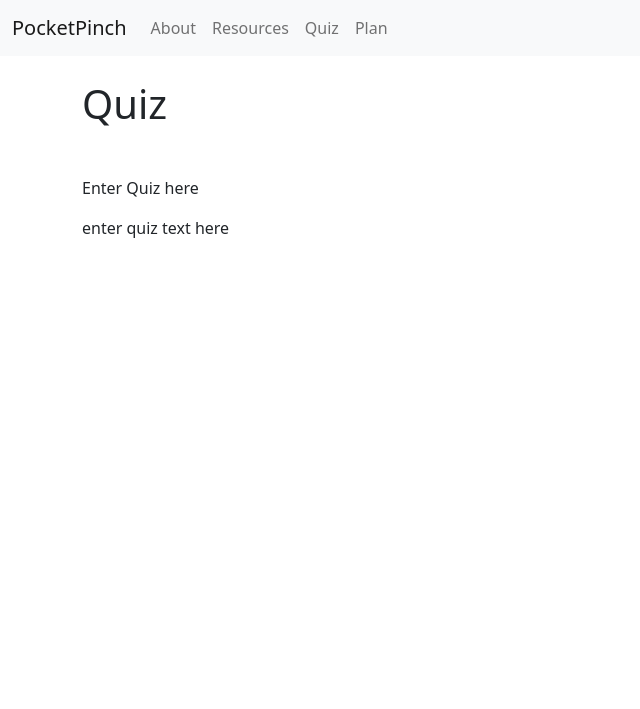
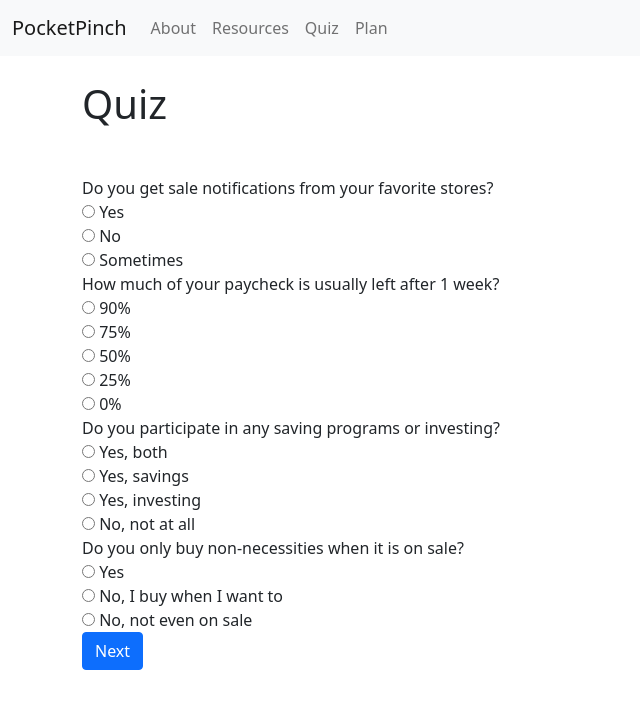
Before and after one commit to sumiv/PennyPinch, a Flask app: page /PennyPinch/templates/quiz.html in a window 1280 px wide. Shown: the top 709 px of the page, without its empty margins (0-640 px from the left). Run offline with Flask 2, Linux system fonts and the light colour scheme.

Commit message:
Adding basic quiz structure

```diff
--- a/app.py
+++ b/app.py
@@ -1,4 +1,5 @@
-from flask import Flask, render_template
+from flask import Flask, render_template, request
+
 
 app = Flask(__name__) # __name__ refers to the module name
 
@@ -18,8 +19,27 @@ def about():
     return render_template('about.html')
 
 #page to quiz
-@app.get('/PennyPinch/templates/quiz.html')
+@app.route('/PennyPinch/templates/quiz.html', methods= ['GET', 'POST'])
 def quiz():
+    splugerTotal = 0
+    hoarderTotal = 0
+    fomoTotal = 0
+    answer1 = ""
+    answer2 = ""
+    answer3 = ""
+    answer4 = ""
+    email = ""
+    password = ""
+
+    if request.method == 'POST':
+        #if the user presses submit, we will store their answers in local variables
+        answer1 = request.form.get('answer1', '')
+        answer2 = request.form.get('answer2', '')
+        answer3 = request.form.get('answer3', '')
+        answer4 = request.form.get('answer4', '')
+        email = request.form.get('emailAddress', '')
+        password = request.form.get('password', '')
+
     return render_template('quiz.html')
 
 #page to plan
--- a/templates/quiz.html
+++ b/templates/quiz.html
@@ -4,6 +4,80 @@
 
 {% block body %}
 <h1 class="mb-5">Quiz</h1>
-<p class="mb-3">Enter Quiz here</p>
-<p>enter quiz text here</p>
+<div>
+    <form method="POST">
+        <!-- Start main quiz --->
+        <label for="question1">Do you get sale notifications from your favorite stores?</label><br>
+        <input type="radio" name="answer1" id="answer1" value="yes">
+        <label for="yes"> Yes </label><br>
+        <input type="radio" name="answer1" id="answer1" value="no">
+        <label for="no"> No </label><br>
+        <input type="radio" name="answer1" id="answer1" value="sometimes">
+        <label for="sometimes"> Sometimes </label><br>
+
+
+        <label for="question2">How much of your paycheck is usually left after 1 week?</label><br>
+        <input type="radio" name="answer2" id="answer2" value="90">
+        <label for="90"> 90% </label><br>
+        <input type="radio" name="answer2" id="answer2" value="75">
+        <label for="75"> 75% </label><br>
+        <input type="radio" name="answer2" id="answer2" value="50">
+        <label for="50"> 50% </label><br>
+        <input type="radio" name="answer2" id="answer2" value="25">
+        <label for="25"> 25% </label><br>
+        <input type="radio" name="answer2" id="answer2" value="0">
+        <label for="0"> 0% </label><br>
+
+        <label for="question3">Do you participate in any saving programs or investing?</label><br>
+        <input type="radio" name="answer3" id="answer3" value="both">
+        <label for="both"> Yes, both </label><br>
+        <input type="radio" name="answer3" id="answer3" value="savings">
+        <label for="savings"> Yes, savings </label><br>
+        <input type="radio" name="answer3" id="answer3" value="investing">
+        <label for="investing"> Yes, investing </label><br>
+        <input type="radio" name="answer3" id="answer3" value="none">
+        <label for="none"> No, not at all </label><br>
+
+        <label for="question4">Do you only buy non-necessities when it is on sale?</label><br>
+        <input type="radio" name="answer4" id="answer4" value="Yes">
+        <label for="yes"> Yes </label><br>
+        <input type="radio" name="answer4" id="answer4" value="whenever">
+        <label for="whenever"> No, I buy when I want to </label><br>
+        <input type="radio" name="answer4" id="answer4" value="none">
+        <label for="none"> No, not even on sale </label><br>
+
+        <button type="button" class="btn btn-primary" data-bs-toggle="modal" data-bs-target="#signupModal">
+            Next
+        </button>
+
+        <!-- modal popup for user sign up --->
+        <div class="modal fade" id="signupModal" tabindex="-1" aria-hidden="true">
+            <div class="modal-dialog">
+                <div class="modal-content">
+                    <div class="modal-header">
+                        <h1 class="modal-title fs-5" id="signupModal">Sign Up for PocketPinch</h1>
+                        <button type="button" class="btn-close" data-bs-dismiss="modal" aria-label="Close"></button>
+                    </div>
+                    <div class="modal-body">
+
+                        <label for="emailAddress">Email Address</label><br>
+                        <input type="email" name="email" id="email" autocomplete="off"><br>
+
+                        <label for="password">Password</label><br>
+                        <input type="password" name="password" id="password" autocomplete="off"><br>
+
+                    </div>
+                    <div class="modal-footer">
+                        <button type="button" class="btn btn-secondary" data-bs-dismiss="modal">Close</button>
+                        <button type="submit" class="btn btn-primary">Sign-Up</button>
+                    </div>
+                </div>
+            </div>
+        </div>
+
+    </form>
+</div>
+
+
+
 {% endblock %}
```
